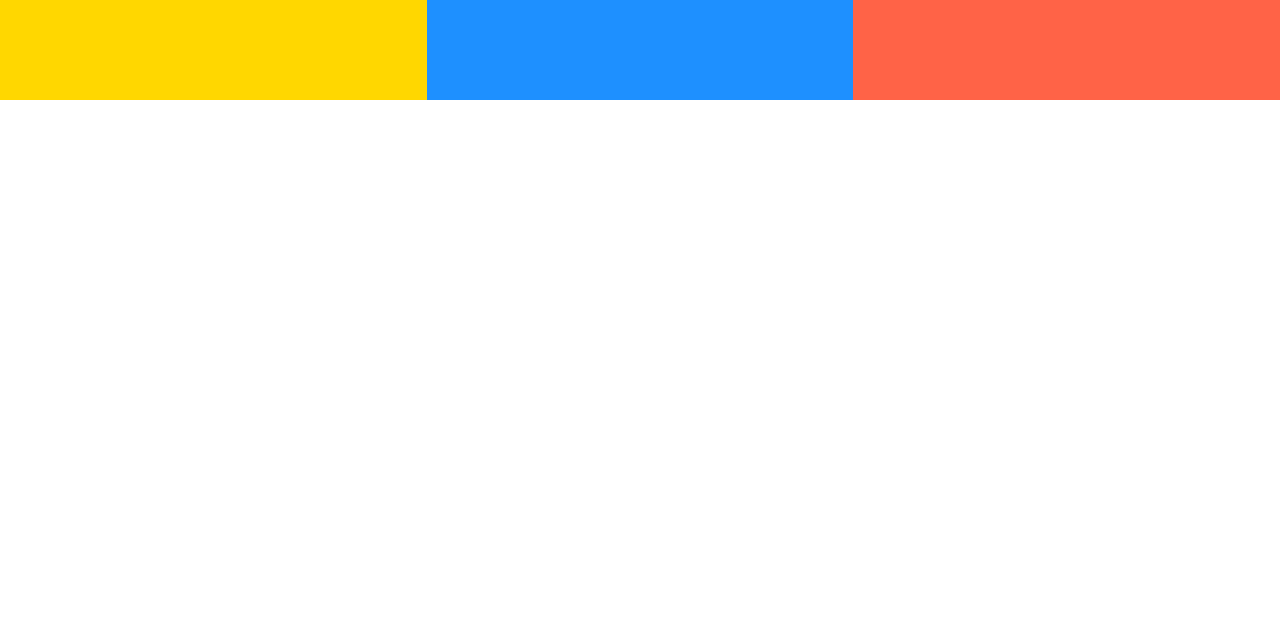
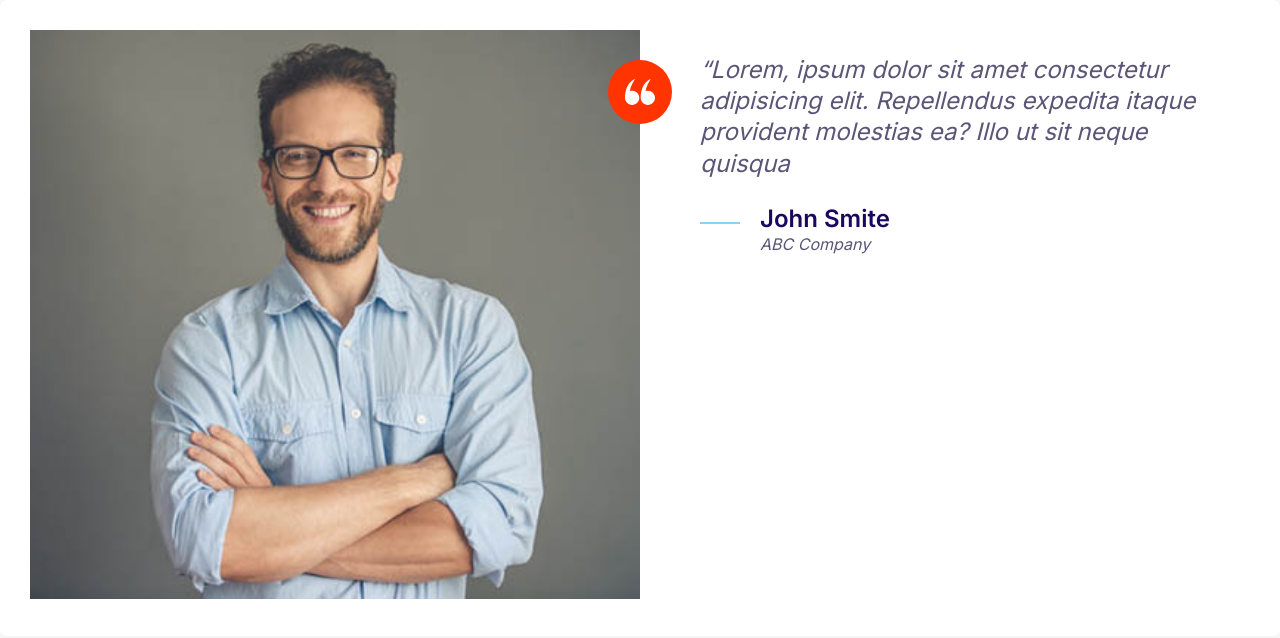
Before and after one commit to Terfa-web/frontendmoshify, a plain HTML site: page index.html in a window 1280 px wide. Drawn offline with Linux system fonts and the light colour scheme.

Commit message:
Created the testimonial component and styles

```diff
--- a/css/styles.css
+++ b/css/styles.css
@@ -176,6 +176,19 @@
 
 .icon--primary {
   fill: var(--color-primary)
+}
+
+.icon--white {
+  fill: #fff;
+}
+
+.icon--small {
+  width: 30px;
+  height: 30px;
+}
+
+.icon-container--accent {
+  background: var(--color-accent);
 }
 
 
@@ -444,3 +457,31 @@
     grid-template-columns: repeat(3, 1fr);
   }
 }
+
+/* Testimonials */
+  .testimonial {padding: 3rem;}
+
+  .testimonial__image > img {
+    width: 100%;
+  }
+
+  .testimonial__image {
+    position: relative;
+  }
+
+  .testimonial__image > .icon-container {
+    position: absolute;
+    top: 3rem;
+    right: -32px;
+  }
+
+  @media screen and (min-width: 768px) {
+    .testimonial .quote,
+    .testimonial .quote__author {
+      font-size: 2.4rem;
+    }
+
+    .testimonial .quote {
+      margin-left: 6rem;
+    }
+  }
--- a/index.html
+++ b/index.html
@@ -11,12 +11,36 @@
   <link rel="stylesheet" href="css/normalize.css" />
   <link rel="stylesheet" href="css/styles.css" />
 </head>
-<body>
-  <div class="grid grid--1x3">
-    <div style="height: 100px; background: gold;"></div>
-    <div style="height: 100px; background: dodgerblue;"></div>
-    <div style="height: 100px; background: tomato;"></div>
+<body >
+  <div class="card testimonial">
+    <div class="grid grid--1x2">
+      <div class="testimonial__image"><img src="images/testimonial.jpg" alt="A happy, smiling customer" />
+        <span class="icon-container icon-container--accent">
+          <svg class="icon icon--white icon--small">
+            <use xlink:href="images/sprite.svg#quotes"></use>
+          </svg>
+        </span>
+      </div>
+      <blockquote class="quote">
+        <p class="quote__text">Lorem, ipsum dolor sit amet consectetur adipisicing elit. Repellendus expedita itaque provident molestias ea? Illo ut sit neque quisqua</p>
+        <footer>
+          <div class="media">
+            <div class="media__image">
+
+                <svg class="icon icon--primary quote__line">
+                  <use xlink:href="images/sprite.svg#line"></use>
+                </svg>
+
+            </div>
+            <div class="media__body">
+              <h3 class="media__title quote__author">John Smite</h3>
+              <p class="quote__organization">ABC Company</p>
+            </div>
+          </div>
+
+        </footer>
+      </blockquote>
+    </div>
   </div>
-
 </body>
 </html>
```
Also changed, not shown: images/testimonial.jpg (added).
